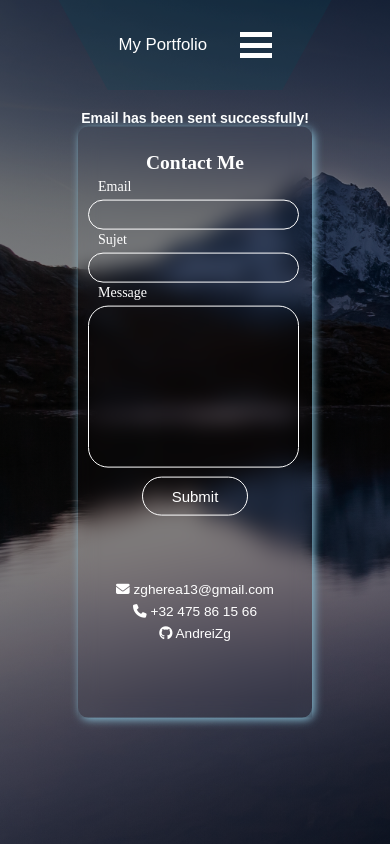
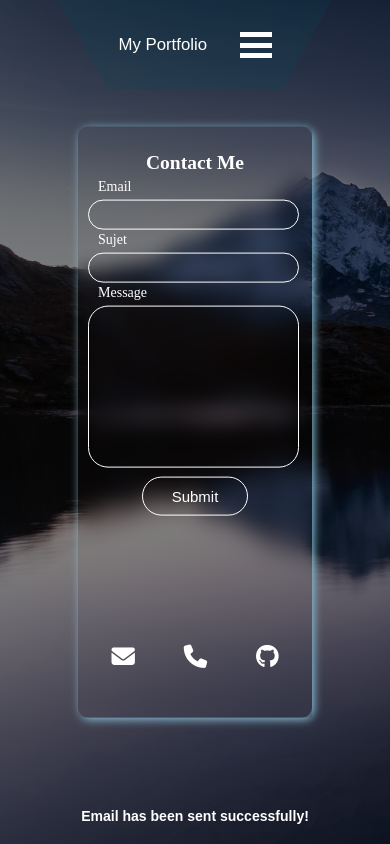
Before and after one commit to AndreiZg/My-Portfolio, a Python web app: template templates/contact.html in a window 390 px wide. Run offline with Jinja, Linux system fonts and the light colour scheme; the template is opened without the code that fills it, so the values that code supplies are empty.

Commit message:
fixing bugs

```diff
--- a/templates/contact.css
+++ b/templates/contact.css
@@ -105,12 +105,19 @@ nav a {
 
 /* Main */
 
+.container-message{
+    position: absolute;
+    bottom: 20px;
+    background-color: transparent;
+    width: 100%;
+    text-align: center;
+}
+
 .message1{
     position: relative;
     color: white;
     width: max-content;
     margin: auto;
-    margin-top: 40px;
 }
 
 .message1 h2{
@@ -381,34 +388,45 @@ nav a {
         font-size: 15px;
     }
 
+    .inner-text{
+        display: none;
+    }
 
     .right-side{
-        display: block;
         width: 100%;
-        height: 30%;
-        background-color: transparent;
-        margin-bottom: 40px;
+        height: 14%;
+        position: absolute;
+        bottom: 0;
+        right: 0;
     }
 
     .my-elements{
+        top: 0;
+        cursor: pointer;
+    }
+
+    .my-elements i {
+        border-radius: 20px;
+        font-size: 3.5vw;
+    }
+
+    .my-elements i:hover + .inner-text{
+        display:block;
         position: absolute;
-        height: max-content;
-        margin: auto;
-        font-size: 1.8vw;
-        color: white;
-        bottom: 25px;
-        width: 100%;
+        font-size: 2vw;
+        background-color: white;
+        padding: 2px;
+        color: black;
+        transform: translateX(-10px);
     }
 
     .my-elements ul{
         display: flex;
-        flex-direction: column;
-        align-items: center;
+        justify-content: space-between;
+        flex-direction: row;
+        font-size: 3.5vw;
     }
 
-    .my-elements li{
-        font-size: 2.2vw;
-    }
 }
 
 @media (max-width: 630px){
@@ -443,6 +461,18 @@ nav a {
     .message1 h2{
         font-size: 2.8vw;
     }
+
+    .my-elements i:hover + .inner-text{
+        font-size: 2.3vw;
+        transform: translateX(-10px);
+    }
+
+    .my-elements ul{
+        display: flex;
+        justify-content: space-between;
+        flex-direction: row;
+        font-size: 4vw;
+    }
 }
 
 @media (max-width: 510px) {
@@ -468,6 +498,15 @@ nav a {
 
     .message1 h2{
         font-size: 3.6vw;
+    }
+
+    .my-elements i:hover + .inner-text{
+        font-size: 2.6vw;
+        transform: translateX(-10px);
+    }
+
+    .my-elements i{
+        font-size: 4vw;
     }
 
 @media (max-width: 420px){
@@ -505,16 +544,21 @@ nav a {
         width: 27vw;
     }
 
-    @media (max-width: 420px){
-        .responsive-part{
+    .responsive-part{
             bottom: 80px;
             left: -25px;
-        }
+    }
+
+    .my-elements i:hover + .inner-text{
+        font-size: 3vw;
+        transform: translateX(-10px);
+    }
+
+    .my-elements i{
+        font-size: 6vw;
+    }
 
     @media (max-width: 330px) {
-        .photo{
-            transform: scale(0.7);
-        }
 
         .burger-button{
             display: flex;
@@ -528,4 +572,4 @@ nav a {
             left: 40px;
         }
     }
-}}}
+}}
--- a/templates/contact.html
+++ b/templates/contact.html
@@ -9,7 +9,6 @@
 </head>
 <body>
     <div class="bgr">
-
     </div>
     <header>
         <nav class="navbar">
@@ -39,9 +38,6 @@
             </ul>
         </div>
     </header>
-    <div class="message1">
-        <h2>Email has been sent successfully!</h2>
-    </div>
     <main>
         <div class="container">
             <div class="title">
@@ -68,15 +64,20 @@
                 <div class="right-side">
                     <div class="my-elements">
                         <ul>
-                            <li><i class="fa-solid fa-envelope"></i> zgherea13@gmail.com</li><br>
-                            <li><i class="fa-solid fa-phone"></i> +32 475 86 15 66</li><br>
-                            <li><i class="fa-brands fa-github"></i> AndreiZg</li>
+                            <li><i class="fa-solid fa-envelope"></i><span class="inner-text"> zgherea13@gmail.com</span></li><br>
+                            <li><i class="fa-solid fa-phone"></i><span class="inner-text">  +32 475 86 15 66</span></li><br>
+                            <li><i class="fa-brands fa-github"></i><span class="inner-text">  AndreiZg</span></li>
                         </ul>
                     </div>
                 </div>
             </div>
         </div>
     </main>
+    <div class="container-message">
+        <div class="message1">
+            <h2>Email has been sent successfully!</h2>
+        </div>
+    </div>
     <script src="anim.js"></script>
 </body>
 </html>
--- a/templates/project.css
+++ b/templates/project.css
@@ -278,7 +278,7 @@ nav a {
 
     .container{
         position: absolute;
-        top: 80%;
+        top: 100%;
         left: 50%;
         transform: translate(-50%,-50%);
         display: flex;
--- a/templates/welcome.css
+++ b/templates/welcome.css
@@ -394,11 +394,11 @@ nav a {
         height: 50vw; /* Maintain aspect ratio */
     }
     .main-text{
-        top: 72%; /* Vertically center the text */
+        top: 76%; /* Vertically center the text */
         left: 46%; /* Horizontally center the text */
         transform: translate(-50%, -50%); /* Center the text */
         animation: none;
-        font-size: 5vw;
+        font-size: 4vw;
     }
     .main-text h1{
         color: var(--etc);
@@ -410,7 +410,7 @@ nav a {
     .icons ul{
         display: flex;
         flex-flow: row wrap;
-        font-size: 7vw;
+        font-size: 6.5vw;
     }
 
     @media (max-width: 420px){
```
